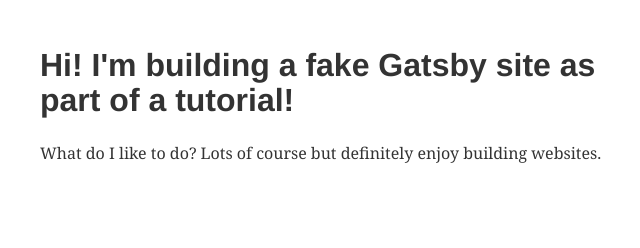
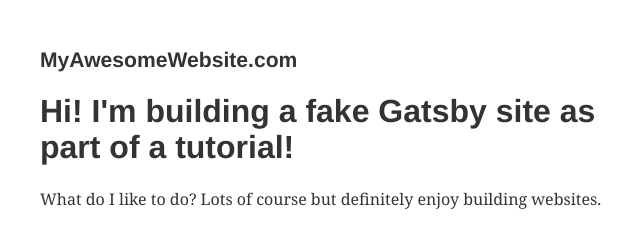
Before and after one commit to hivestrung/gatsby-tutorial, a Gatsby site in the folder tutorial-part-three/: page / in a window 1280 px wide. Shown: the whole page, without its empty margins (291-931 px from the left). Built offline with nearby package versions, Linux system fonts and the light colour scheme; Gatsby itself is replaced by a stand-in of ours.

Commit message:
Universal title added to layout

```diff
--- a/tutorial-part-three/src/components/layout.js
+++ b/tutorial-part-three/src/components/layout.js
@@ -3,6 +3,7 @@
 export default function Layout({ children }) {
   return (
     <div style={{ margin: `3rem auto`, maxWidth: 650, padding: `0 1rem` }}>
+      <h3>MyAwesomeWebsite.com</h3>
       {children}
     </div>
   )
```
